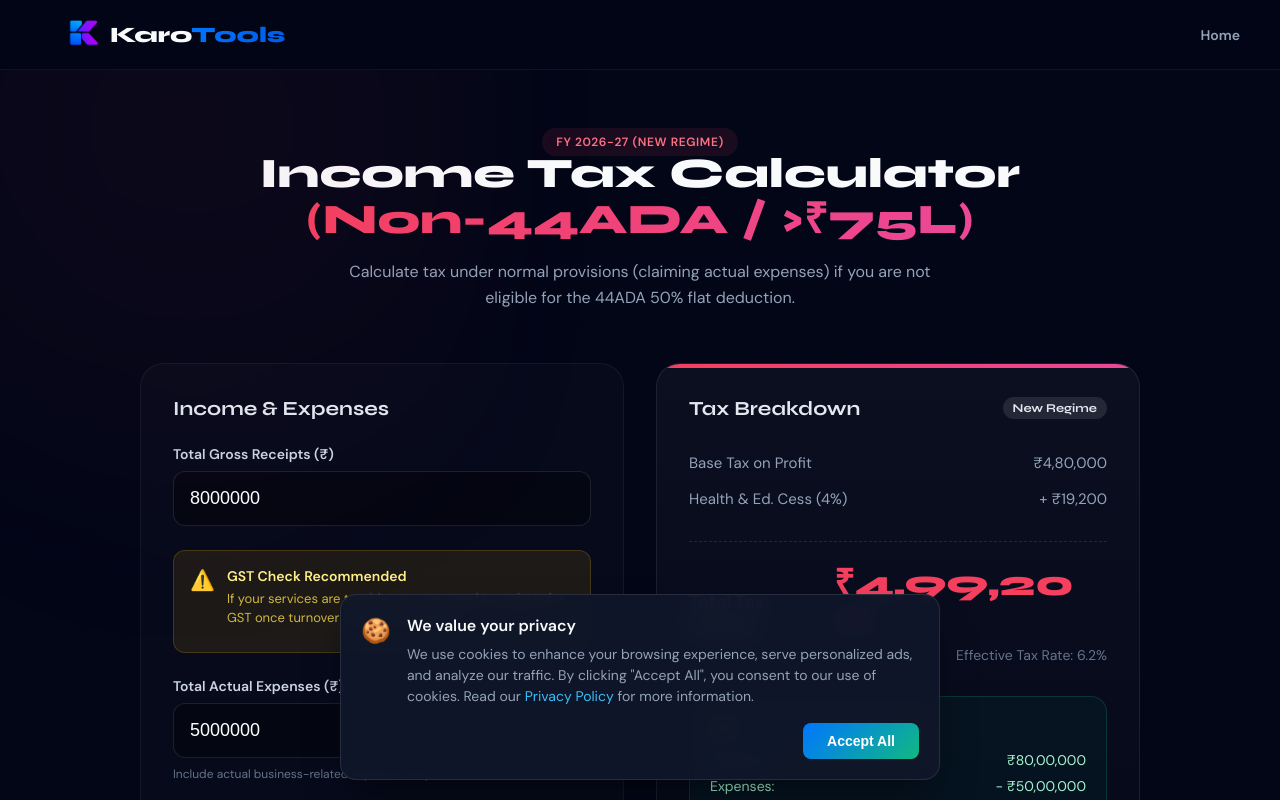
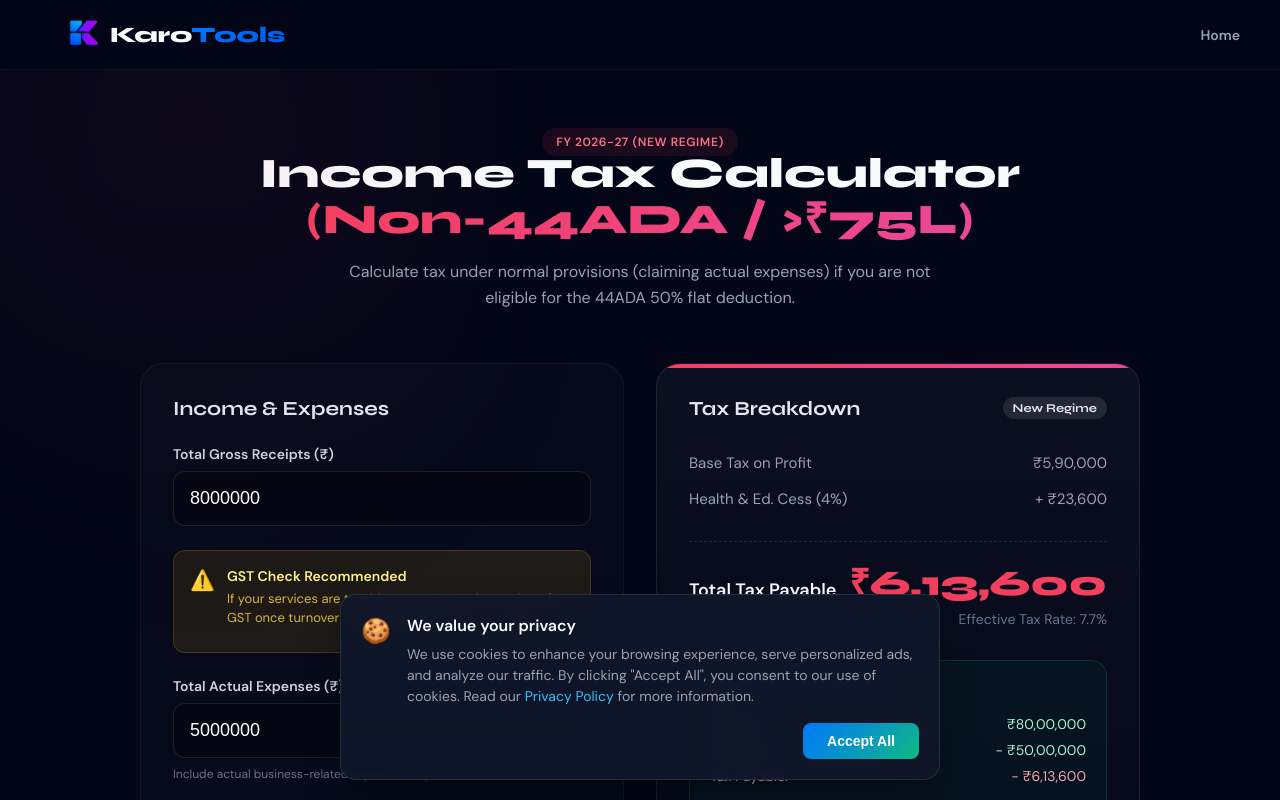
Before and after one commit to daxpatel109/karotools, a Next.js app: page /normal-tax-calculator in a window 1280 px wide. Shown: the top 800 px of the page. Built offline with nearby package versions, Linux system fonts and the light colour scheme.

Commit message:
fix: update 44ada and normal tax calculators with correct fy 24-25 new tax regime slabs and rebate 87a limits

```diff
--- a/src/NormalTaxCalculator.jsx
+++ b/src/NormalTaxCalculator.jsx
@@ -77,12 +77,11 @@ export default function NormalTaxCalculator() {
     const taxableIncome = Math.max(0, gross - exp);
 
     const slabs = [
-      { limit: 400000, rate: 0 },
-      { limit: 800000, rate: 0.05 },
-      { limit: 1200000, rate: 0.10 },
-      { limit: 1600000, rate: 0.15 },
-      { limit: 2000000, rate: 0.20 },
-      { limit: 2400000, rate: 0.25 },
+      { limit: 300000, rate: 0 },
+      { limit: 700000, rate: 0.05 },
+      { limit: 1000000, rate: 0.10 },
+      { limit: 1200000, rate: 0.15 },
+      { limit: 1500000, rate: 0.20 },
       { limit: Infinity, rate: 0.30 }
     ];
 
@@ -105,11 +104,11 @@ export default function NormalTaxCalculator() {
     let rebate = 0;
     let marginalRelief87A = 0;
 
-    if (taxableIncome <= 1200000) {
+    if (taxableIncome <= 700000) {
       rebate = tax;
       tax = 0;
-    } else if (taxableIncome <= 1270000) {
-      const excessIncome = taxableIncome - 1200000;
+    } else if (taxableIncome <= 727777) {
+      const excessIncome = taxableIncome - 700000;
       if (tax > excessIncome) {
         marginalRelief87A = tax - excessIncome;
         tax = excessIncome;
@@ -172,10 +171,10 @@ export default function NormalTaxCalculator() {
     if (is44ADAEligible) {
       const adaProfit = gross * 0.5;
       let t = rawTaxOn(adaProfit);
-      if (adaProfit <= 1200000) {
+      if (adaProfit <= 700000) {
         t = 0;
-      } else if (adaProfit <= 1270000) {
-        const excess = adaProfit - 1200000;
+      } else if (adaProfit <= 727777) {
+        const excess = adaProfit - 700000;
         if (t > excess) t = excess;
       }
       adaTotalTax = t + (t * 0.04);
```
Also changed, not shown: src/Section44ADACalculator.jsx (+31 -36 lines).
